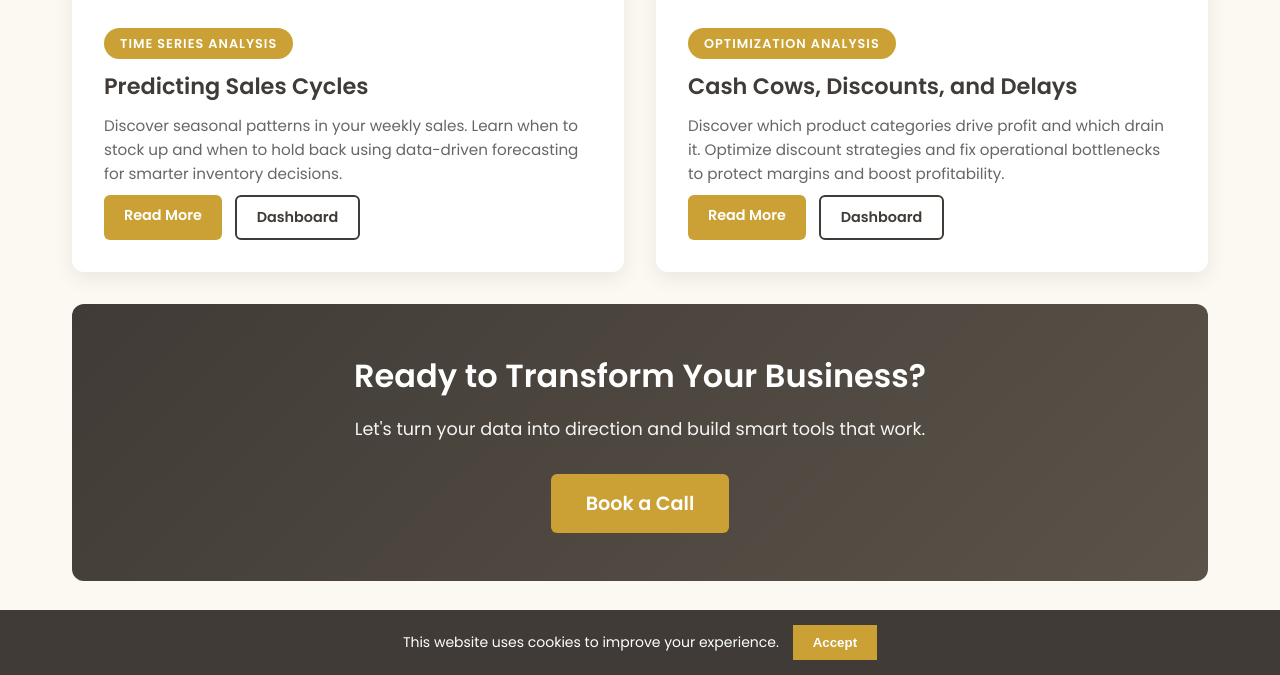
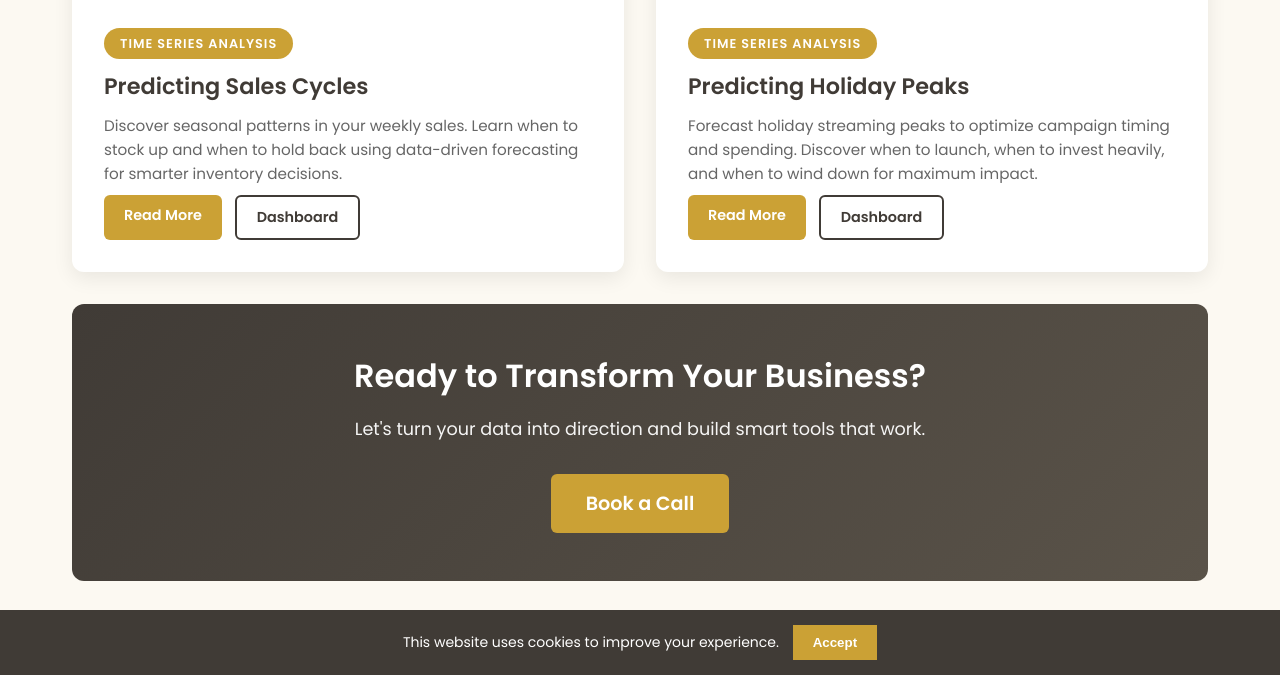
Before and after one commit to lyven81/pinnacles-learning-website, a Jekyll site: the page index.html, which Jekyll copies as it is, in a window 1280 px wide and 900 px high, scrolled down 1588 px, cut to the strip 225-900 px from the top of the window. Built offline with Jekyll 4.4.1, drawn with Linux system fonts in a browser that asks for light colours.

Commit message:
Replace Cash Cows with Predicting Holiday Peaks on homepage
- Updated featured case study card: Cash Cows, Discounts, and Delays → Predicting Holiday Peaks
- Changed category badge: Optimization Analysis → Time Series Analysis
- Updated title, description, and cover image
- Cover image: predicting-holiday-peaks/cover image.jpeg
- Updated Read More link: case-study/predicting-holiday-peaks.html
- Updated Dashboard link: dashboard/predicting-holiday-peaks.html
- Updated JavaScript data object with new case study details
- Description: "Forecast holiday streaming peaks to optimize campaign timing and spending."

🤖 Generated with [Claude Code](https://claude.com/claude-code)

Co-Authored-By: Claude <noreply@anthropic.com>

```diff
--- a/index.html
+++ b/index.html
@@ -778,14 +778,14 @@
         </article>
 
         <article class="story-card">
-          <div class="story-card-image" style="background-image: url('https://raw.githubusercontent.com/lyven81/data-analyst-portfolio/main/images/cash-cows-discounts-delays/cover%20image.png'); filter: brightness(0.7);"></div>
+          <div class="story-card-image" style="background-image: url('https://raw.githubusercontent.com/lyven81/data-analyst-portfolio/main/images/predicting-holiday-peaks/cover%20image.jpeg'); filter: brightness(0.7);"></div>
           <div class="story-card-content">
-            <span class="story-badge">Optimization Analysis</span>
-            <h3 class="story-title">Cash Cows, Discounts, and Delays</h3>
-            <p class="story-description">Discover which product categories drive profit and which drain it. Optimize discount strategies and fix operational bottlenecks to protect margins and boost profitability.</p>
+            <span class="story-badge">Time Series Analysis</span>
+            <h3 class="story-title">Predicting Holiday Peaks</h3>
+            <p class="story-description">Forecast holiday streaming peaks to optimize campaign timing and spending. Discover when to launch, when to invest heavily, and when to wind down for maximum impact.</p>
             <div class="story-buttons">
-              <a href="https://www.pauanalytics.com/case-study/cash-cows-discounts-delays.html" class="cta-button">Read More</a>
-              <a href="https://www.pauanalytics.com/dashboard/cash-cows-discounts-delays.html" class="cta-button secondary">Dashboard</a>
+              <a href="https://www.pauanalytics.com/case-study/predicting-holiday-peaks.html" class="cta-button">Read More</a>
+              <a href="https://www.pauanalytics.com/dashboard/predicting-holiday-peaks.html" class="cta-button secondary">Dashboard</a>
             </div>
           </div>
         </article>
@@ -955,11 +955,11 @@
         dashboardUrl: "https://www.pauanalytics.com/dashboard/beyond-the-buzzwords.html"
       },
       {
-        title: "Cash Cows, Discounts, and Delays",
-        description: "Discover which product categories drive profit and which drain it.",
-        category: "Optimization Analysis",
-        caseStudyUrl: "https://www.pauanalytics.com/case-study/cash-cows-discounts-delays.html",
-        dashboardUrl: "https://www.pauanalytics.com/dashboard/cash-cows-discounts-delays.html"
+        title: "Predicting Holiday Peaks",
+        description: "Forecast holiday streaming peaks to optimize campaign timing and spending.",
+        category: "Time Series Analysis",
+        caseStudyUrl: "https://www.pauanalytics.com/case-study/predicting-holiday-peaks.html",
+        dashboardUrl: "https://www.pauanalytics.com/dashboard/predicting-holiday-peaks.html"
       },
       // Time Series Analysis
       {
```
